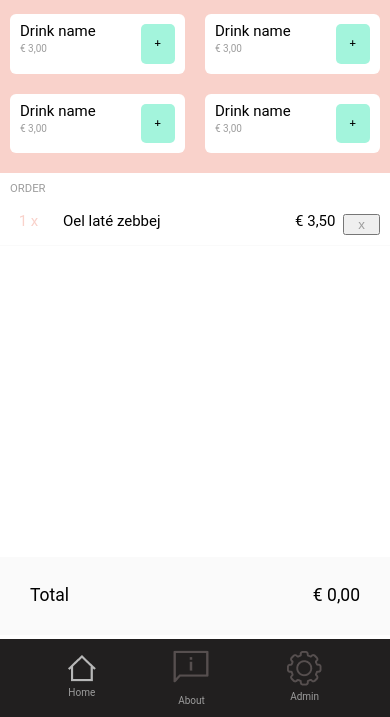
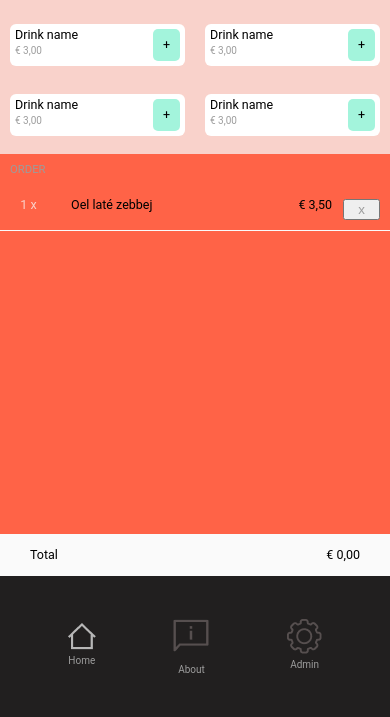
Before and after one commit to Ivano2000/oef, a website built with webpack: page src/index.html in a window 390 px wide. Shown: the part 127-844 px from the top of the page. Built offline with nearby package versions, Linux system fonts and the light colour scheme; some packages are replaced by stand-ins of ours.

Commit message:
responsiveness done buiten footer

```diff
--- a/src/css/footer.css
+++ b/src/css/footer.css
@@ -1,13 +1,10 @@
 .footer{
     padding: var(--spaceBig);
     background-color: var(--colorBlack);
-    bottom: 0;
-    position: fixed;
     display: flex;
     align-items: center;
     justify-content: space-around;
-    height: 20vw;
-    width: 100%;
     color: var(--colorDarkGray);
     text-align: center;
+    grid-area: ftr;
 }
--- a/src/css/header.css
+++ b/src/css/header.css
@@ -1,6 +1,7 @@
 .header{
   background-color: var(--colorPink);
   padding: 2rem;
+  grid-area: hdr;
 }
 
 .header__sub{
@@ -8,10 +9,24 @@
 }
 
 .header__title{
-  font-size: var(--fontBig);
+  font-size: var(--fontBigg);
   line-height: var(--spaceBig);
 }
 
 .header__thetitle{
   display: flex;
 }
+
+@media screen and (min-width: 850px) {
+  .header__foto{
+    display: none;
+  }
+  .header__title{
+    font-size: var(--fontMedium);
+    line-height: var(--spaceRegMid);
+  }
+  .header__sub{
+    font-size: var(--fontSmall);
+
+  }
+}
--- a/src/css/order.css
+++ b/src/css/order.css
@@ -1,4 +1,8 @@
-
+.content__spaced{
+    grid-area: cs;
+    display: grid;
+    grid-template-rows: 1fr 10fr 1fr;
+}
 
 .title_mini{
     font-size: var(--fontRegular);
@@ -34,7 +38,7 @@
     grid-template-areas:
     "amount name . price rem";
     font-weight: var(--fontWeightRegular);
-    font-size: var(--fontMedBig);
+    font-size: var(--fontMedium);
     text-align: center;
 }
 
@@ -55,13 +59,8 @@
 
 .total{
     background-color: var(--colorGray);
-    bottom: 82px;
-    position: fixed;
     display: flex;
-    align-items: center;
     justify-content: space-between;
-    height: 20vw;
-    width: 100%;
     padding: 1rem 3rem;
-    font-size: var(--fontBigg);
+    font-size: var(--fontMedium);
 }
--- a/src/css/pricelist.css
+++ b/src/css/pricelist.css
@@ -1,6 +1,11 @@
+.prices_highlight_spaced{
+    grid-area: phs;
+    display: grid;
+}
+
 .price__button{
     margin: 1rem;
-    padding: 1rem;
+    padding: 0.5rem;
     background-color: var(--colorLightest);
     border-radius: 6px;
     display: flex;
@@ -9,10 +14,10 @@
 }
 
 .price__button__plus{
-    padding: 1.4rem;
+    padding: 1rem;
     background-color: var(--colorSecondary);
     border-radius: 0.5rem;
-    font-size: var(--fontRegular);
+    font-size: var(--fontMedium);
 }
 
 
@@ -26,7 +31,7 @@
     display: grid;
     grid-template-columns: 1fr 1fr;
     grid-template-rows:1fr 1fr ;
-    padding-bottom: 1rem;
+
 }
 
 .visually-hidden{
@@ -34,7 +39,7 @@
 }
 
 .price__button__name{
-    font-size: var(--fontMedBig);
+    font-size: var(--fontMedium);
     padding-bottom: 0.5rem;
 }
 
@@ -42,3 +47,11 @@
     color: var(--colorDarkGray);
 
 }
+@media screen and (min-width: 850px) {
+    .prices__list{
+      display: flex;
+      flex-direction: column;
+
+    }
+
+  }
--- /dev/null
+++ b/src/css/styling.css
@@ -0,0 +1,3 @@
+.main{
+    background-color: tomato;
+}
--- a/src/css/vars.css
+++ b/src/css/vars.css
@@ -9,6 +9,7 @@
 
   --spaceSmall: .75rem;
   --spaceRegular: 1rem;
+  --spaceRegMid: 1.5rem;
   --spaceMid: 2rem;
   --spaceBig: 3rem;
 
--- a/src/index.html
+++ b/src/index.html
@@ -8,16 +8,17 @@
 </head>
 <body>
 
+<main class="main">
 
     <header class="header">
     <p class="header__sub">THE PLANT-BASED BARISTA</p>
     <div class="header__thetitle">
       <h1 class="header__title">What do you want to order? 🌱</h1>
-      <img class="header__foto" src="assets/img/image 1.png" alt="de coffee">
+      <img class="header__foto" src="assets/img/image 1.png" alt="de coffee" width="102px" height="71px">
     </div>
       </header>
 
-  <section class="prices highlight spaced">
+    <section class="prices_highlight_spaced">
       <h2 class="visually-hidden">Price list</h2>
       <ul class="prices__list">
 
@@ -67,7 +68,8 @@
 
     <section class="content__spaced">
         <h2 class="title_mini">Order</h2>
-        <div class="orders__wrapper__hide">
+        <!--
+        <div class="orders__wrapper__hide">-->
           <ul class="orders">
 
 
@@ -86,7 +88,7 @@
             <span class="total__label">Total</span>
             <span class="total__price">&euro; <span>0,00</span></span>
           </p>
-        </div>
+       <!-- </div> -->
 
 
         <div class="emptystate">
@@ -109,7 +111,7 @@
           </div>
 
           <div class="footer__deel">
-      <img class="footer__foto" src="assets/img/info.png" alt="About">
+            <img class="footer__foto"  src="assets/img/info.png" alt="About">
             <p class="footer__text">About</p>
           </div>
 
@@ -119,6 +121,11 @@
           </div>
 
         </footer>
+</main>
+
+
+
+
 
 </body>
 </html>
--- a/src/style.css
+++ b/src/style.css
@@ -4,6 +4,9 @@
 @import "./css/pricelist.css";
 @import "./css/footer.css";
 @import "./css/order.css";
+@import "./css/styling.css";
+
+
 
 html {
   box-sizing: border-box;
@@ -40,9 +43,35 @@ strong {
   }
 }
 
+
 /** [TODOLABO]: maak gebruik van nieuwe media query syntax */
-@media screen and (min-width: 500px) {
-  h1 {
+@media screen and (min-width: 300px) {
+  .main{
+    display: grid;
+    height: 100vh;
+    grid-template-columns: 1fr;
+    grid-template-rows: 1fr 1fr 1fr 1fr 1fr 1fr;
+    grid-template-areas:
+    "hdr"
+    "phs"
+    "cs"
+    "cs"
+    "cs"
+    "ftr";
+  }
 
+}
+
+@media screen and (min-width: 850px) {
+  .main{
+    display: grid;
+    grid-template-columns: 1.5fr 1fr 1fr 1fr;
+    grid-template-rows: 1fr 1fr 1fr 1fr;
+    grid-template-areas:
+    "hdr cs cs cs"
+    "phs cs cs cs"
+    "phs cs cs cs"
+    "ftr ftr ftr ftr";
   }
+
 }
```
Also changed, not shown: src/extrafile.html (+1 -0 lines). Lines whose indentation alone changed are shown as unchanged.
